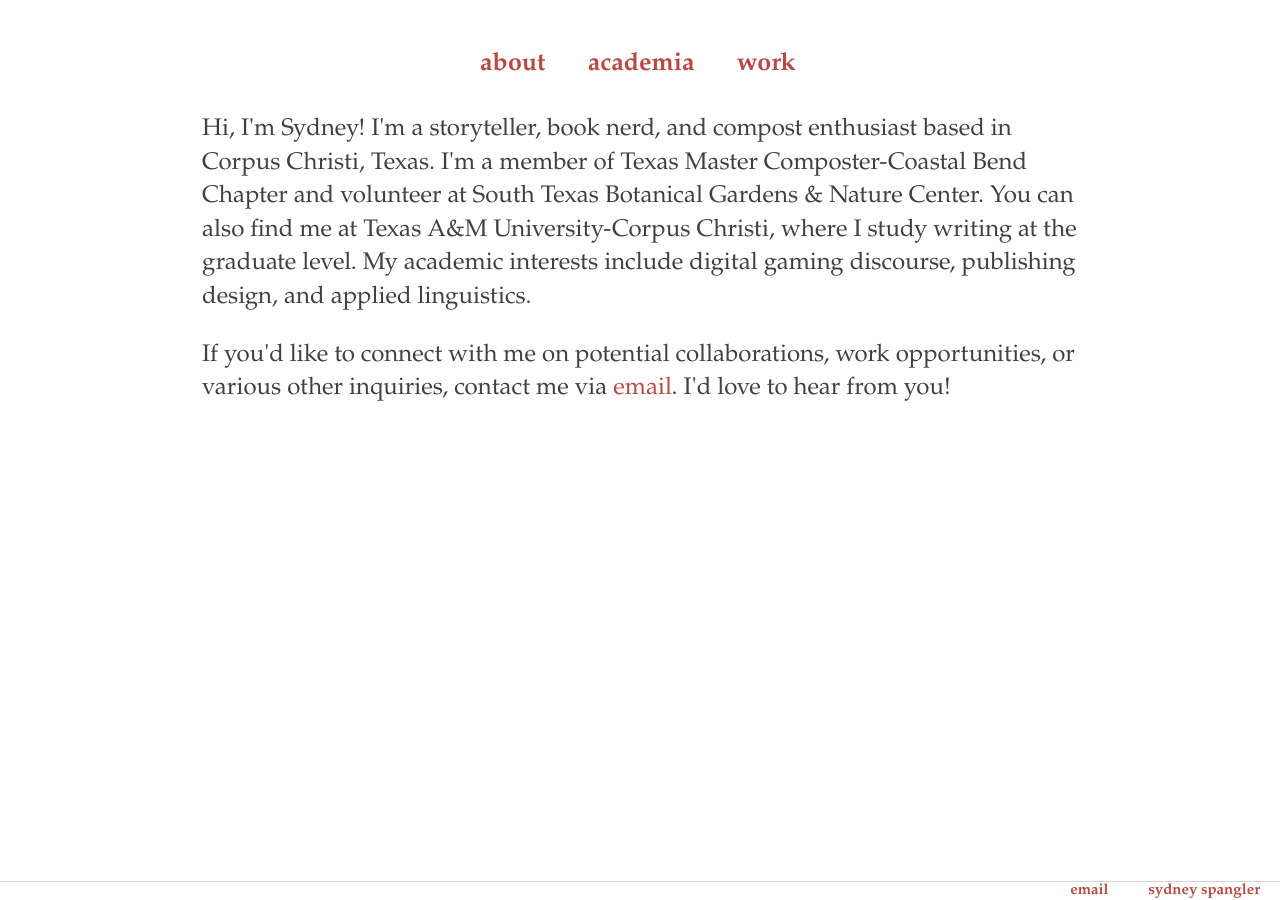
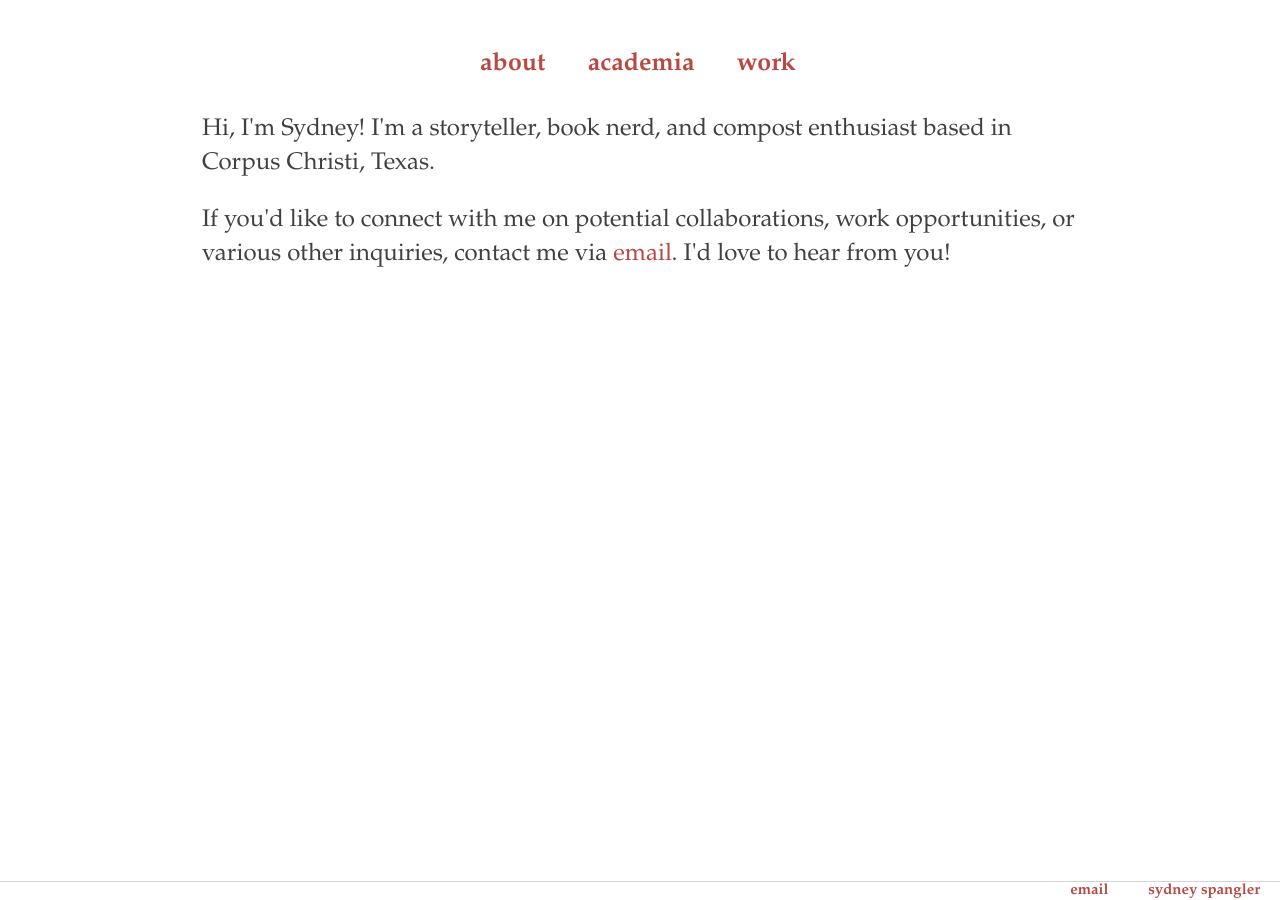
Before and after one commit to sydneyspangler/sydneyspangler.github.io, a Jekyll site: the page built from about/index.html, in a window 1280 px wide. Built offline with Jekyll 4.4.1, drawn with Linux system fonts in a browser that asks for light colours.

Commit message:
Update index.html

```diff
--- a/about/index.html
+++ b/about/index.html
@@ -3,6 +3,6 @@ layout: default
 title: about
 ---
 <div class="blurb">
-	<p>Hi, I'm Sydney! I'm a storyteller, book nerd, and compost enthusiast based in Corpus Christi, Texas. I'm a member of Texas Master Composter-Coastal Bend Chapter and volunteer at South Texas Botanical Gardens & Nature Center. You can also find me at Texas A&amp;M University-Corpus Christi, where I study writing at the graduate level. My academic interests include digital gaming discourse, publishing design, and applied linguistics.</p>
+	<p>Hi, I'm Sydney! I'm a storyteller, book nerd, and compost enthusiast based in Corpus Christi, Texas.</p>
 	<p>If you'd like to connect with me on potential collaborations, work opportunities, or various other inquiries, contact me via <a href="mailto:spangler.sydney@gmail.com">email</a>. I'd love to hear from you!</p>
 </div><!-- /.blurb -->
```
